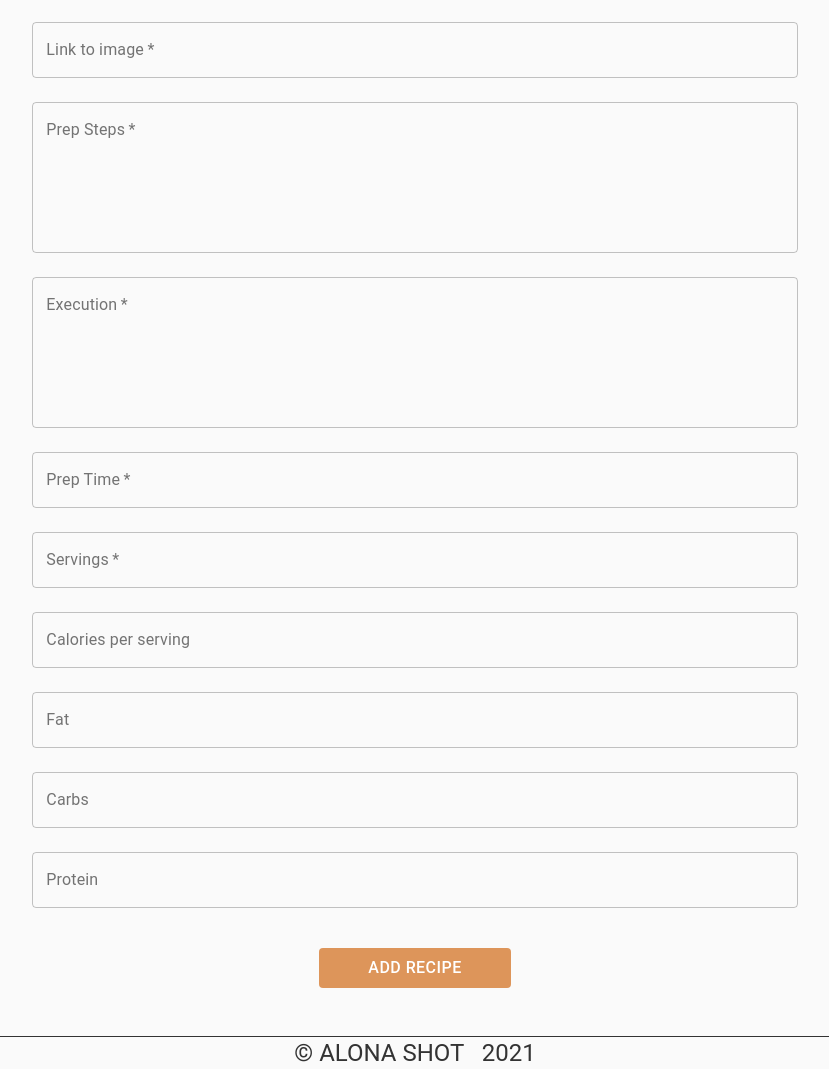
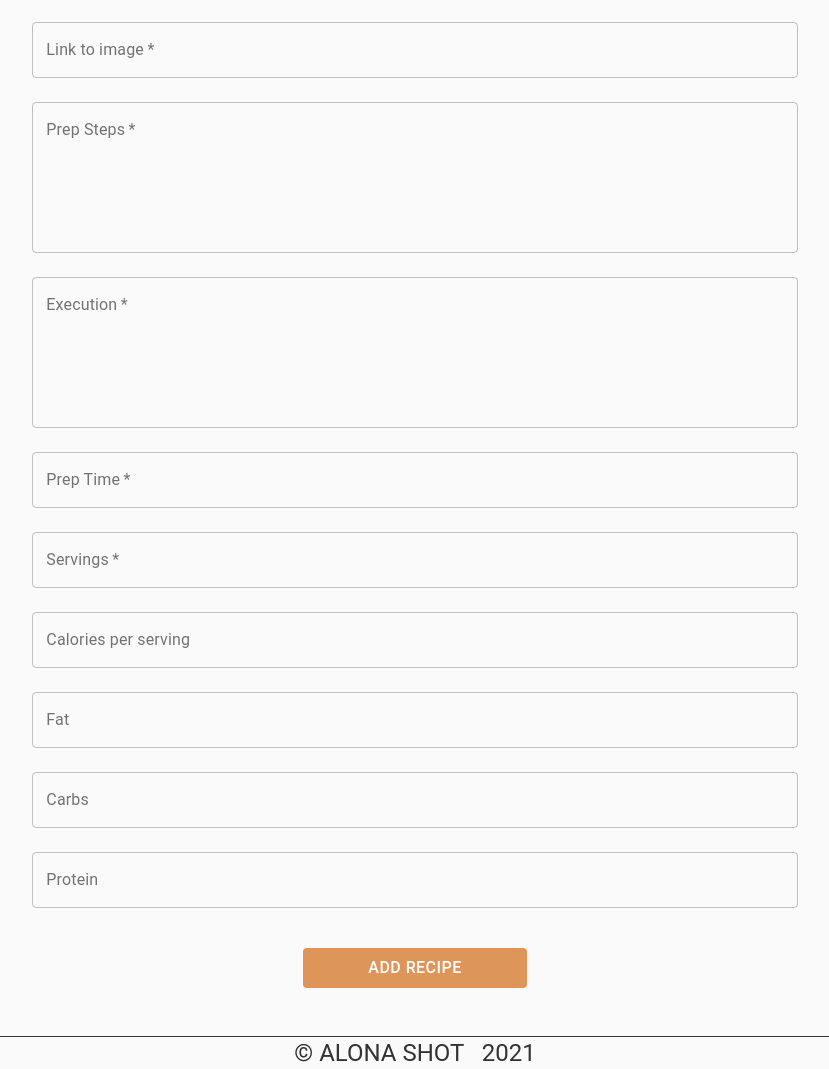
Before and after one commit to kitxomka/react_keto_recipes, a React (Create React App) app: page /#/add-new-recipe in a window 1280 px wide. Shown: the part 391-1460 px from the top of the page, without its empty margins (225-1054 px from the left). Built offline with nearby package versions, Linux system fonts and the light colour scheme.

Commit message:
bug fixing

```diff
--- a/src/components/Btn.jsx
+++ b/src/components/Btn.jsx
@@ -5,9 +5,10 @@ import { Link } from 'react-router-dom';
 import './Page.css';
 
 const Btn = (props) => {
+
     return (
         <>
-            <Button variant="contained" color="primary" disableElevation className='btn' >
+            <Button variant="contained" color="primary" disableElevation className='btn'>
                 <Link to={{pathname: `/category/${props.category}`}} className='btnLink'>
                     view more recipes
                 </Link>
--- a/src/components/Category/CategoryPage.jsx
+++ b/src/components/Category/CategoryPage.jsx
@@ -2,8 +2,8 @@ import { useParams } from 'react-router';
 import {TinyButton as ScrollUpButton} from "react-scroll-up-button";
 
 import { Grid, Typography } from '@material-ui/core';
-import CategoryItem from './CatSectionItem';
-import Header from '../HomePage';
+import CategoryItem from './CategoryItem';
+import Header from '../Header';
 import RecipesMenu from '../Menu/RecipesMenu';
 import Footer from '../Footer';
 
--- a/src/components/HomePage.jsx
+++ b/src/components/HomePage.jsx
@@ -16,7 +16,7 @@ const recipes = recData.recipes;
 const NUM_OF_ITEMS = 6;
 
 
-const HomePage = (props) => {
+const HomePage = () => {
 
     let catSectionArr = [];
 
--- a/src/components/Page.css
+++ b/src/components/Page.css
@@ -31,7 +31,7 @@
     text-transform: uppercase;
     font-size: 1rem !important;
     background-color: #dd955a !important;
-    width: 12rem;
+    width: 14rem;
 }
 .btnLink{
     text-decoration: none;
```
